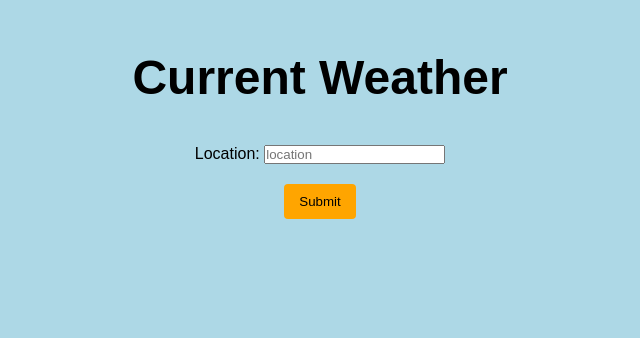
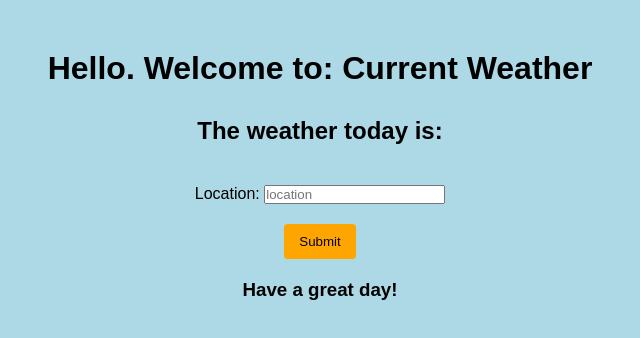
Before and after one commit to agilligan27/m6-hw9-gilligan-amy, a plain HTML site: page index.html in a window 1280 px wide. Shown: the whole page, without its empty margins (320-960 px from the left). Drawn offline with Linux system fonts and the light colour scheme.

Commit message:
Add styling elements from rubric

```diff
--- a/index.html
+++ b/index.html
@@ -10,11 +10,14 @@
 
 </head>
 <body>
+
+    <header>
+        <h1>Hello. Welcome to: Current Weather</h1>
+    </header>
+
     <main>
-        <h1>Current Weather</h1>
-
         <div id="weather">
-
+            <h2>The weather today is:</h2>
         </div>
 
         <form>
@@ -32,8 +35,11 @@
             </div>
         </form>
 
+    </main>
 
-    </main>
+    <footer>
+        <h3>Have a great day!</h3>
+    </footer>
 
     <script src="index.js"></script>
 
--- a/styles.css
+++ b/styles.css
@@ -11,8 +11,12 @@ body {
 }
 
 h1 {
-    font-size: 3rem;
+    font-size: 2rem;
     margin-top: 50px;
+}
+
+h2 {
+    margin: 30px 0px;
 }
 
 #weather {
```
